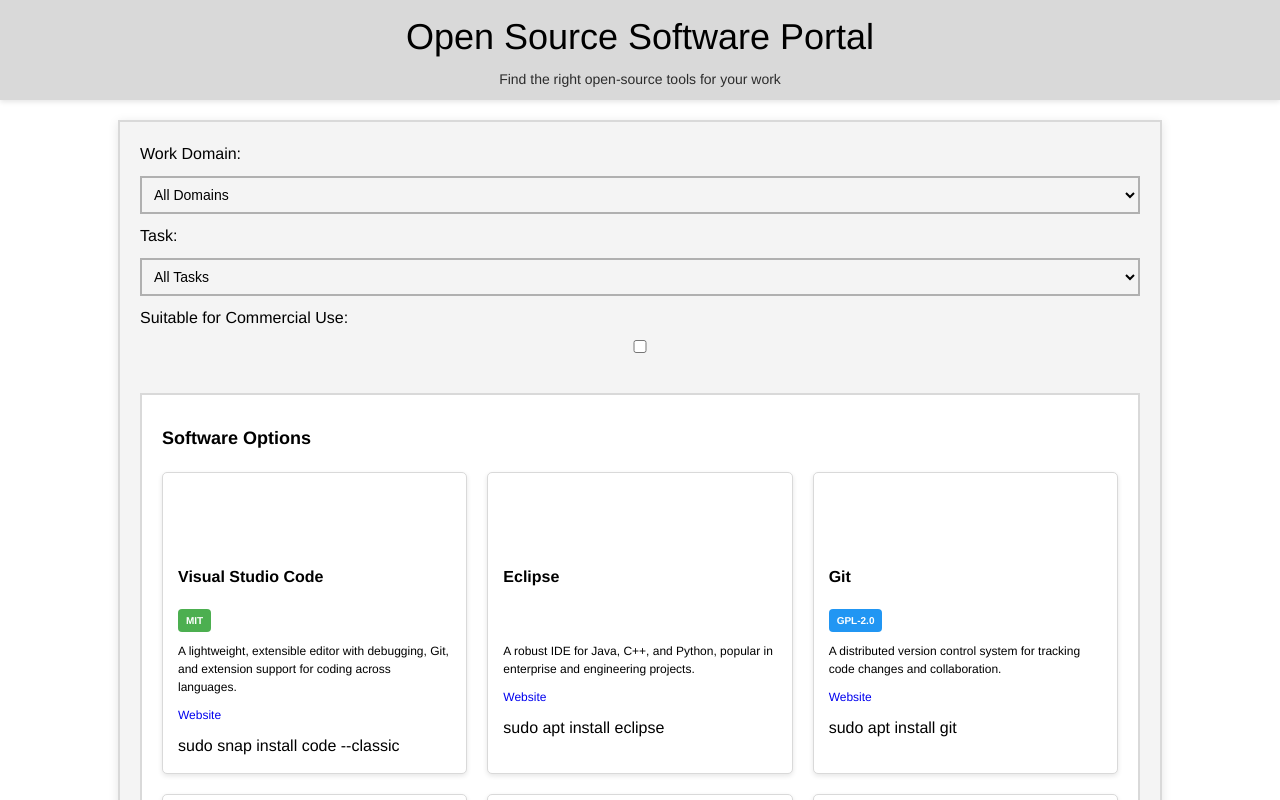
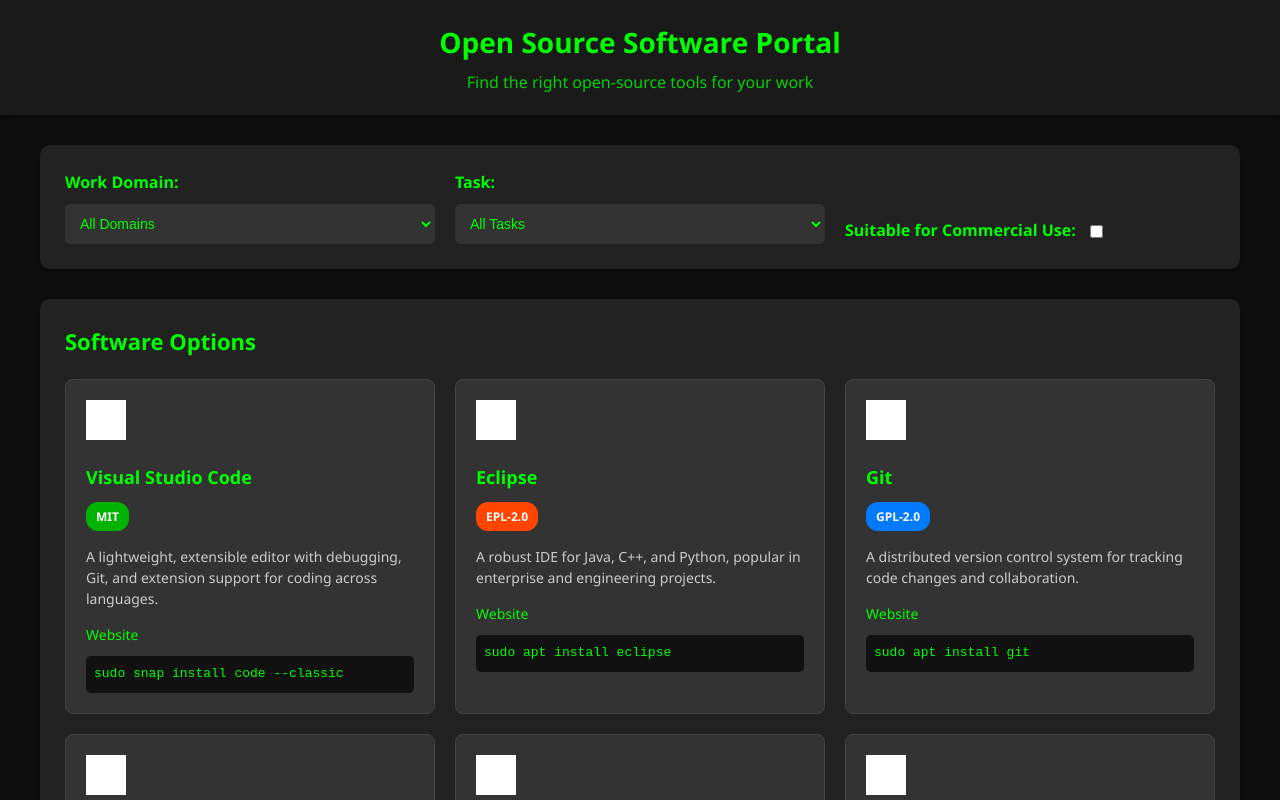
Before and after one commit to VOLKSECO/OPEN-SOURCE-Kit, a plain HTML site: page index.html in a window 1280 px wide. Shown: the top 800 px of the page. Drawn offline with Linux system fonts and the light colour scheme.

Commit message:
Update styles.css

```diff
--- a/styles.css
+++ b/styles.css
@@ -1,163 +1,192 @@
-/* Global Styles */
+/* Hack mode */
 body {
-    font-family: "Helvetica", sans-serif; /* Common font used during the Alto era */
+    font-family: 'Segoe UI', Arial, sans-serif;
     margin: 0;
     padding: 0;
-    background-color: #FFFFFF; /* Classic white background for a clean, functional look */
-    color: #000000; /* Black text for high contrast */
-    line-height: 1.5;
+    background-color: #0f0f0f; /* Dark background for hacker theme */
+    color: #00ff00; /* Bright green text color */
+    line-height: 1.6;
 }
 
-/* Header (Title Bar) */
 header {
-    background-color: #D9D9D9; /* Soft gray background similar to early GUIs */
-    color: #000000; /* Black text */
+    background-color: #1a1a1a; /* Dark header background */
+    color: #00ff00; /* Green text in the header */
     text-align: center;
-    padding: 10px;
-    font-size: 18px;
-    box-shadow: 0 2px 5px rgba(0, 0, 0, 0.1); /* Subtle shadow for depth */
+    padding: 20px;
+    box-shadow: 0 2px 5px rgba(0, 0, 0, 0.5); /* Strong shadow for tech feel */
 }
 
 header h1 {
     margin: 0;
-    font-weight: normal;
+    font-size: 28px;
+    font-weight: 600;
 }
 
 header p {
     margin: 5px 0 0;
-    font-size: 14px;
+    font-size: 16px;
     opacity: 0.8;
 }
 
-/* Main Content Area */
 main {
-    max-width: 1000px;
-    margin: 20px auto;
-    padding: 20px;
-    background-color: #F4F4F4; /* Light gray background for content */
-    border: 2px solid #D9D9D9; /* Border to mimic the window frame of the Alto's GUI */
-    box-shadow: 0 2px 10px rgba(0, 0, 0, 0.1); /* Subtle shadow to give depth */
+    max-width: 1200px;
+    margin: 30px auto;
+    padding: 0 20px;
 }
 
-/* Basic Text Elements */
-h2, h3 {
-    font-size: 18px;
-    color: #000000;
-    margin: 10px 0;
+#filter-section {
+    background-color: #222; /* Dark background for filter section */
+    color: #00ff00; /* Green text color */
+    padding: 25px;
+    border-radius: 10px;
+    box-shadow: 0 2px 10px rgba(0, 0, 0, 0.5);
+    margin-bottom: 30px;
 }
 
-p {
-    font-size: 14px;
-    color: #000000;
-    margin: 10px 0;
+#software-filter {
+    display: flex;
+    flex-wrap: wrap;
+    gap: 20px;
+    align-items: flex-end;
 }
 
-/* Buttons (Early GUI Buttons) */
-button {
-    background-color: #D9D9D9; /* Soft gray button background */
-    color: #000000;
-    border: 2px solid #000000;
-    padding: 8px 16px;
-    font-size: 14px;
-    cursor: pointer;
-    border-radius: 3px;
-    transition: background-color 0.3s ease;
+.filter-group {
+    flex: 1 1 250px;
 }
 
-button:hover {
-    background-color: #B0B0B0; /* Slightly darker gray on hover */
+.filter-group label {
+    display: block;
+    margin-bottom: 8px;
+    font-weight: 600;
+    color: #00ff00; /* Green for labels */
 }
 
-/* Input Fields (Text Boxes) */
-input[type="text"], input[type="checkbox"], select {
-    background-color: #F4F4F4; /* Light gray input background */
-    color: #000000;
-    border: 2px solid #B0B0B0; /* Subtle border */
-    padding: 8px;
+.filter-group select, .filter-group input[type="checkbox"] {
+    width: 100%;
+    padding: 10px;
+    border: 1px solid #333; /* Dark border */
+    border-radius: 5px;
     font-size: 14px;
-    width: 100%;
-    margin: 10px 0;
+    box-sizing: border-box;
+    background-color: #333; /* Dark input background */
+    color: #00ff00; /* Green text in inputs */
 }
 
-/* Container for Software Grid */
-#software-section {
-    background-color: #FFFFFF;
-    padding: 20px;
-    border: 2px solid #D9D9D9;
-    margin-top: 30px;
+.checkbox-group {
+    display: flex;
+    align-items: center;
+    gap: 10px;
 }
 
-/* Grid of Software Cards (Clean Layout) */
+.checkbox-group label {
+    margin: 0;
+    color: #00ff00; /* Green checkbox label */
+}
+
+.checkbox-group input[type="checkbox"] {
+    width: auto;
+}
+
+#software-section {
+    background-color: #222; /* Dark background for software section */
+    color: #00ff00; /* Green text color */
+    padding: 25px;
+    border-radius: 10px;
+    box-shadow: 0 2px 10px rgba(0, 0, 0, 0.5);
+}
+
+#software-section h2 {
+    margin: 0 0 20px;
+    font-size: 22px;
+    color: #00ff00; /* Green for titles */
+}
+
 #software-grid {
     display: grid;
-    grid-template-columns: repeat(auto-fill, minmax(250px, 1fr));
+    grid-template-columns: repeat(auto-fill, minmax(280px, 1fr));
     gap: 20px;
-    margin-top: 20px;
 }
 
 .software-card {
-    background-color: #FFFFFF;
-    padding: 15px;
-    border: 1px solid #D9D9D9;
-    box-shadow: 0 2px 5px rgba(0, 0, 0, 0.1);
-    border-radius: 5px;
-    transition: box-shadow 0.3s ease;
+    border: 1px solid #444; /* Dark border for cards */
+    border-radius: 8px;
+    padding: 20px;
+    background-color: #333; /* Dark background for cards */
+    transition: transform 0.2s ease, box-shadow 0.2s ease;
 }
 
 .software-card:hover {
-    box-shadow: 0 4px 10px rgba(0, 0, 0, 0.2); /* Subtle hover effect */
+    transform: translateY(-5px);
+    box-shadow: 0 5px 15px rgba(0, 255, 0, 0.5); /* Green glow on hover */
 }
 
 .software-card img {
-    width: 50px;
-    height: 50px;
-    margin-bottom: 10px;
+    width: 40px;
+    height: 40px;
+    margin-bottom: 15px;
 }
 
 .software-card h3 {
-    margin: 10px 0;
-    font-size: 16px;
+    margin: 0 0 10px;
+    font-size: 18px;
+    color: #00ff00; /* Green for software card titles */
 }
 
-.software-card p {
+.software-card .license {
+    display: inline-block;
+    padding: 5px 10px;
+    border-radius: 12px;
     font-size: 12px;
-    color: #000000;
+    font-weight: 600;
     margin-bottom: 10px;
+    color: #fff; /* White text for contrast */
 }
 
-/* License Badge (Minimalist) */
-.software-card .license {
-    font-size: 10px;
-    font-weight: bold;
-    color: #FFFFFF;
-    padding: 4px 8px;
-    border-radius: 4px;
-    display: inline-block;
-    margin-top: 10px;
+/* License-specific background colors */
+.software-card .license.mit { background-color: #00b300; } /* MIT - Bright Green */
+.software-card .license.gpl-2-0 { background-color: #007bff; } /* GPL-2.0 - Blue */
+.software-card .license.gpl-3-0 { background-color: #0056b3; } /* GPL-3.0 - Darker Blue */
+.software-card .license.apache-2-0 { background-color: #ff8c00; } /* Apache-2.0 - Orange */
+.software-card .license.lgpl-2-1 { background-color: #800080; } /* LGPL-2.1 - Purple */
+.software-card .license.epl-2-0 { background-color: #ff4500; } /* EPL-2.0 - Red-Orange */
+.software-card .license.postgresql { background-color: #336791; } /* PostgreSQL - Steel Blue */
+.software-card .license.sspl-1-0 { background-color: #d81b60; } /* SSPL-1.0 - Pinkish Red */
+.software-card .license.bsd-3-clause { background-color: #ffc107; } /* BSD-3-Clause - Yellow */
+.software-card .license.mpl-2-0 { background-color: #17a2b8; } /* MPL-2.0 - Cyan */
+.software-card .license.agpl-3-0 { background-color: #fd7e14; } /* AGPL-3.0 - Bright Orange */
+.software-card .license.public-domain { background-color: #6c757d; } /* Public Domain - Gray */
+.software-card .license.odbl { background-color: #28a745; } /* ODbL - Forest Green */
+
+/* Fallback for any unlisted licenses */
+.software-card .license.default { background-color: #808080; } /* Gray fallback */
+
+.software-card p {
+    margin: 5px 0;
+    font-size: 14px;
+    color: #ccc; /* Light grey text for paragraphs */
 }
 
-/* License Colors */
-.software-card .license.mit { background-color: #4CAF50; } /* Green for MIT */
-.software-card .license.gpl-2-0 { background-color: #2196F3; } /* Blue for GPL 2.0 */
-.software-card .license.apache-2-0 { background-color: #FF5722; } /* Red for Apache */
-.software-card .license.default { background-color: #9E9E9E; } /* Gray for others */
+.software-card .description {
+    margin-bottom: 15px;
+    line-height: 1.5;
+}
 
-/* Links */
-a {
-    color: #0000EE; /* Classic blue link color */
+.software-card a {
+    color: #00ff00; /* Green links */
     text-decoration: none;
 }
 
-a:hover {
+.software-card a:hover {
     text-decoration: underline;
+    color: #ffcc00; /* Change color to yellow on hover */
 }
 
-/* Footer (Optional) */
-footer {
-    text-align: center;
-    padding: 10px;
-    background-color: #D9D9D9;
-    color: #000000;
-    font-size: 12px;
-    margin-top: 30px;
+.software-card .install {
+    background-color: #111; /* Dark background for install section */
+    padding: 8px;
+    border-radius: 5px;
+    font-family: monospace;
+    font-size: 13px;
+    margin-top: 10px;
+    color: #00ff00; /* Green text for install code */
 }
```
